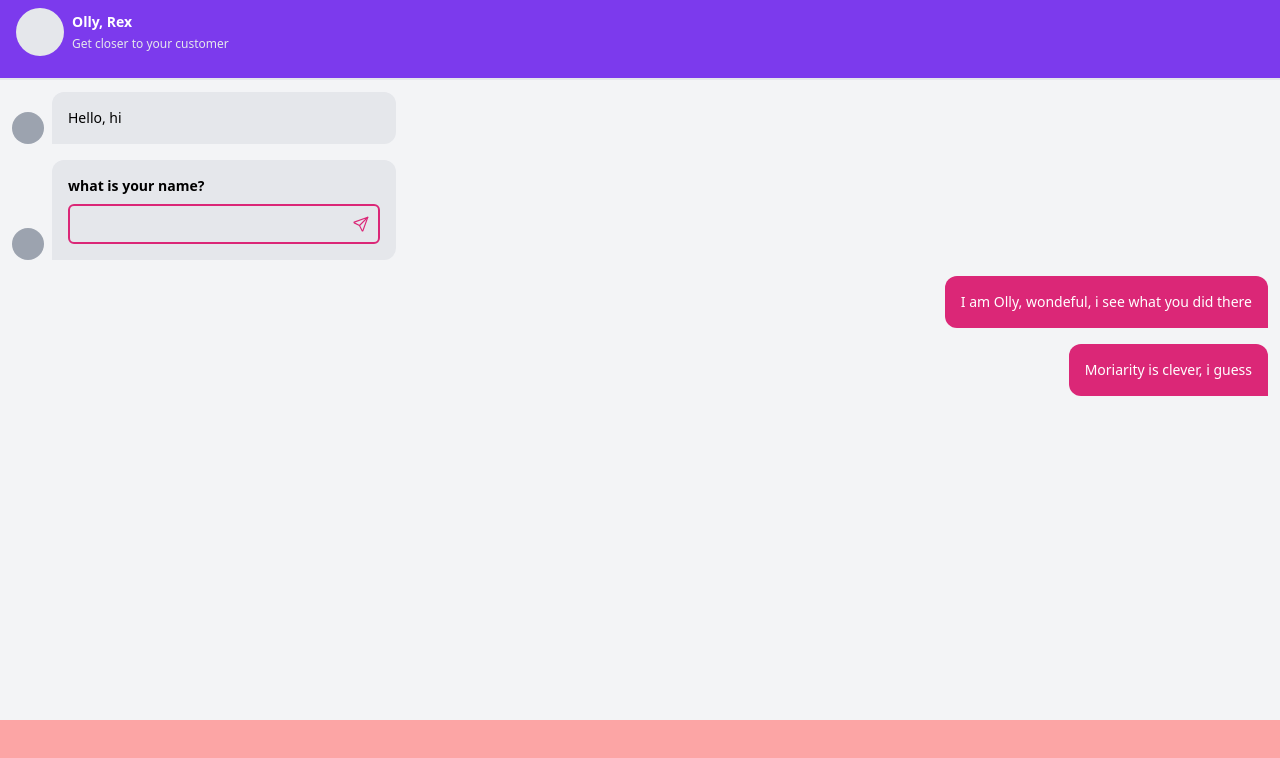
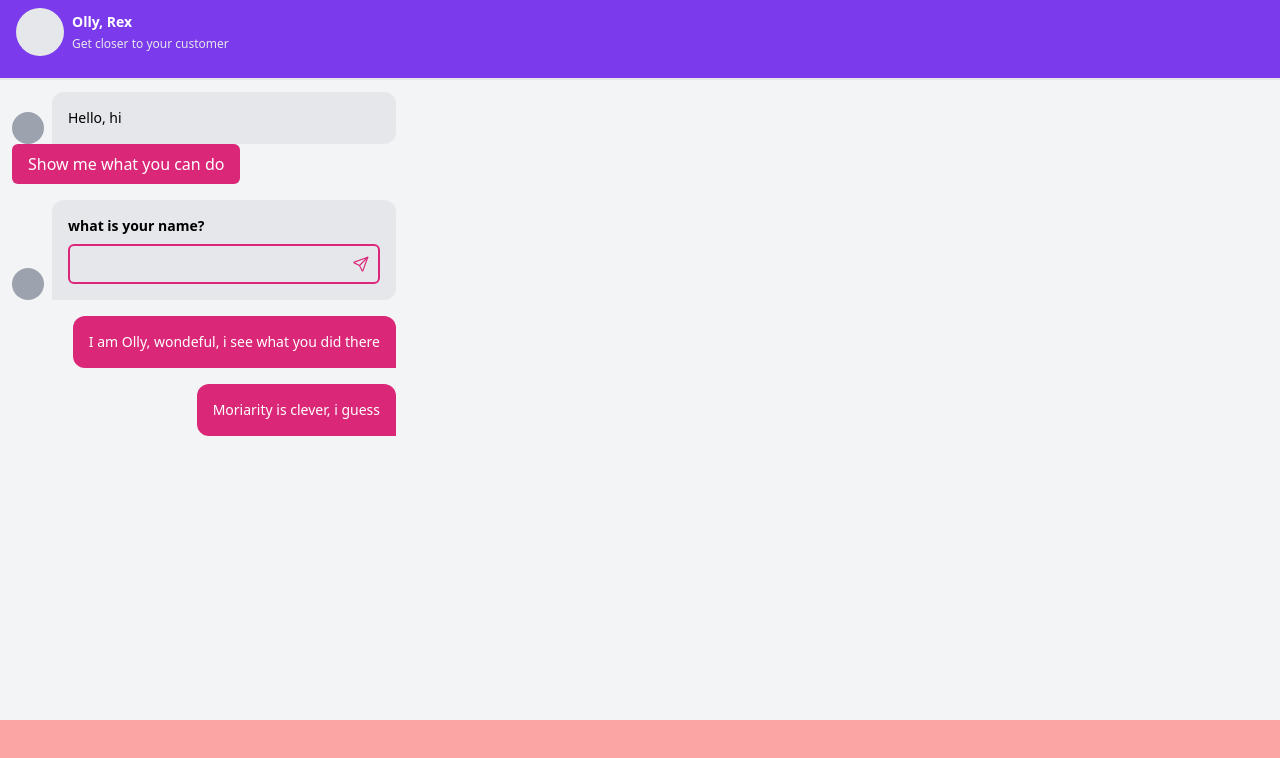
Before and after one commit to EazidoHQ/bot-frontend-react, a React (Create React App) app: page / in a window 1280 px wide. Shown: the top 758 px of the page. Built offline with nearby package versions, Linux system fonts and the light colour scheme.

Commit message:
feat: added suggestions and button components

```diff
--- /dev/null
+++ b/src/components/Button.tsx
@@ -0,0 +1,16 @@
+import React from 'react';
+
+interface Props {
+  buttonClass?: string;
+  children?: React.ReactNode;
+  onClick: () => void;
+}
+const Button: React.FC<Props> = ({
+  buttonClass = 'px-4 py-2 bg-pink-600 rounded-md text-white',
+  children,
+  onClick,
+}) => {
+  return <button className={buttonClass}> {children} </button>;
+};
+
+export default Button;
--- a/src/components/chat/Message.tsx
+++ b/src/components/chat/Message.tsx
@@ -1,4 +1,6 @@
+import Button from './../Button';
 import { IMessage } from '../../types/interface';
+
 interface IProps {
   message: IMessage;
 }
@@ -34,12 +36,12 @@ export default function Message({ message }: IProps) {
       </div>
     </div>
   );
+  let Suggestions = message?.suggestions?.map((suggestion) => (
+    <Button children={suggestion} onClick={() => console.log('clicked')} />
+  ));
   const MessageComponent = (
-    <div
-      className={`flex items-end max-w-sm  ${
-        message.is_user ? 'ml-auto ' : ''
-      }`}
-    >
+    <div className='max-w-sm'>
+      <div className={`flex items-end   ${message.is_user ? 'ml-auto ' : ''}`}>
         {!message.is_user ? (
           <div className='w-8 h-8 rounded-full bg-gray-400  flex-shrink-0'></div>
         ) : (
@@ -56,6 +58,8 @@ export default function Message({ message }: IProps) {
           {message.expect_response && !message.is_user ? Input : ''}
         </div>
       </div>
+      {message?.suggestions?.length ? Suggestions : ''}
+    </div>
   );
   return MessageComponent;
 }
```
Lines whose indentation alone changed are shown as unchanged.
